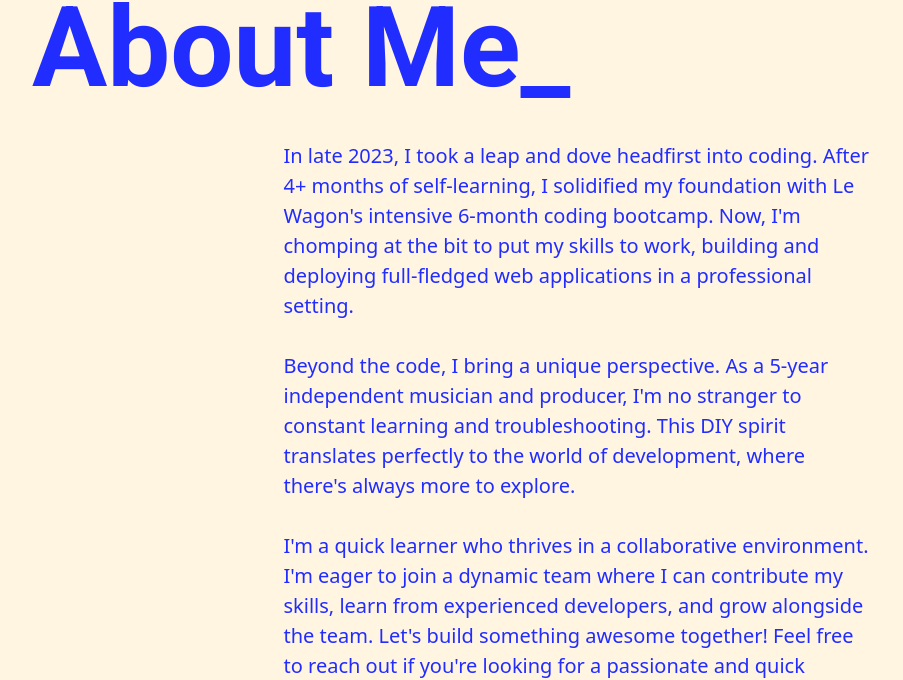
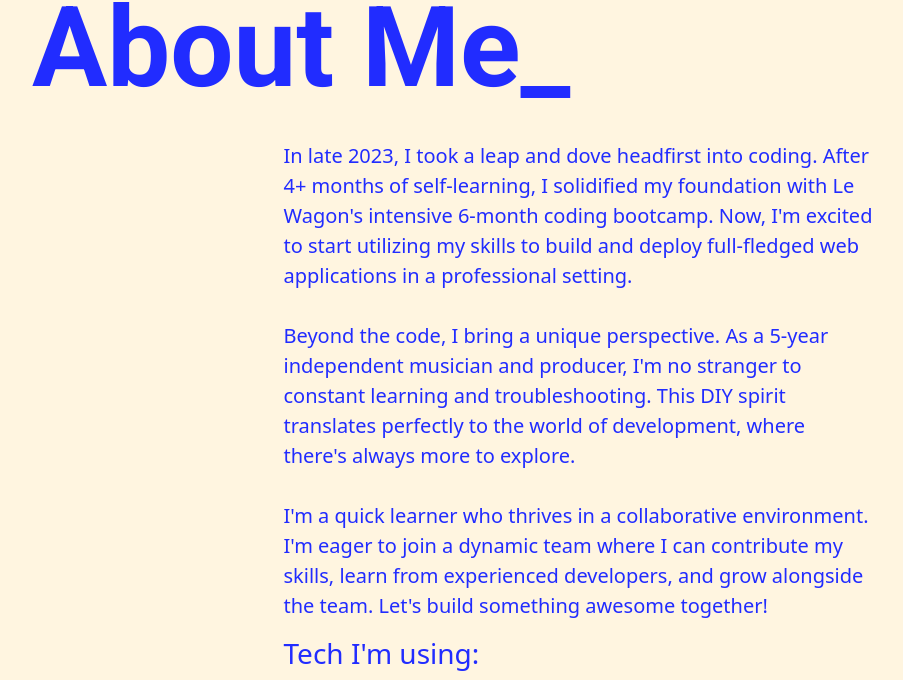
Before and after one commit to RobertLikesCoding/portfolio, a plain HTML site: page index.html in a window 1280 px wide. Shown: the part 1833-2513 px from the top of the page, without its empty margins (50-953 px from the left). Drawn offline with nearby package versions, Linux system fonts and the light colour scheme.

Commit message:
fixed wording in about me section

```diff
--- a/index.html
+++ b/index.html
@@ -145,12 +145,11 @@
       <span class="section-header my-5">About Me_</span>
       <div class="row container d-flex justify-content-center">
         <div class="col-md-7 col-sm-10 px-4 mb-3">
-          <p class="mb-3 fs-5 fw-medium">In late 2023, I took a leap and dove headfirst into coding. After 4+ months of self-learning, I solidified my foundation with Le Wagon's intensive 6-month coding bootcamp. Now, I'm chomping at the bit to put my skills to work, building and deploying full-fledged web applications in a professional setting.<br><br>
+          <p class="mb-3 fs-5 fw-medium">In late 2023, I took a leap and dove headfirst into coding. After 4+ months of self-learning, I solidified my foundation with Le Wagon's intensive 6-month coding bootcamp. Now, I'm excited to start utilizing my skills to build and deploy full-fledged web applications in a professional setting.<br><br>
 
             Beyond the code, I bring a unique perspective. As a 5-year independent musician and producer, I'm no stranger to constant learning and troubleshooting. This DIY spirit translates perfectly to the world of development, where there's always more to explore.<br><br>
 
             I'm a quick learner who thrives in a collaborative environment. I'm eager to join a dynamic team where I can contribute my skills, learn from experienced developers, and grow alongside the team. Let's build something awesome together!
-            Feel free to reach out if you're looking for a passionate and quick learner!
           </p>
           <h3 class="mb-3">Tech I'm using:</h3>
           <div class="d-flex justify-content-between mb-3">
```
